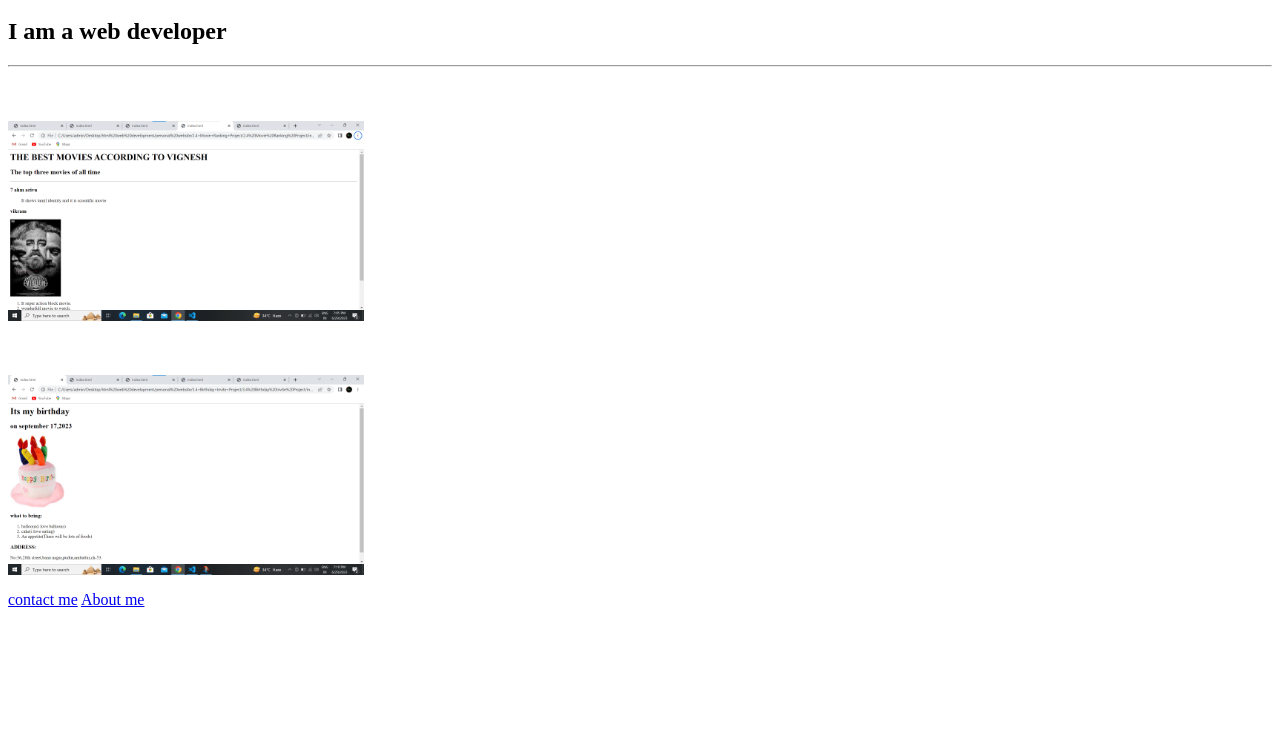
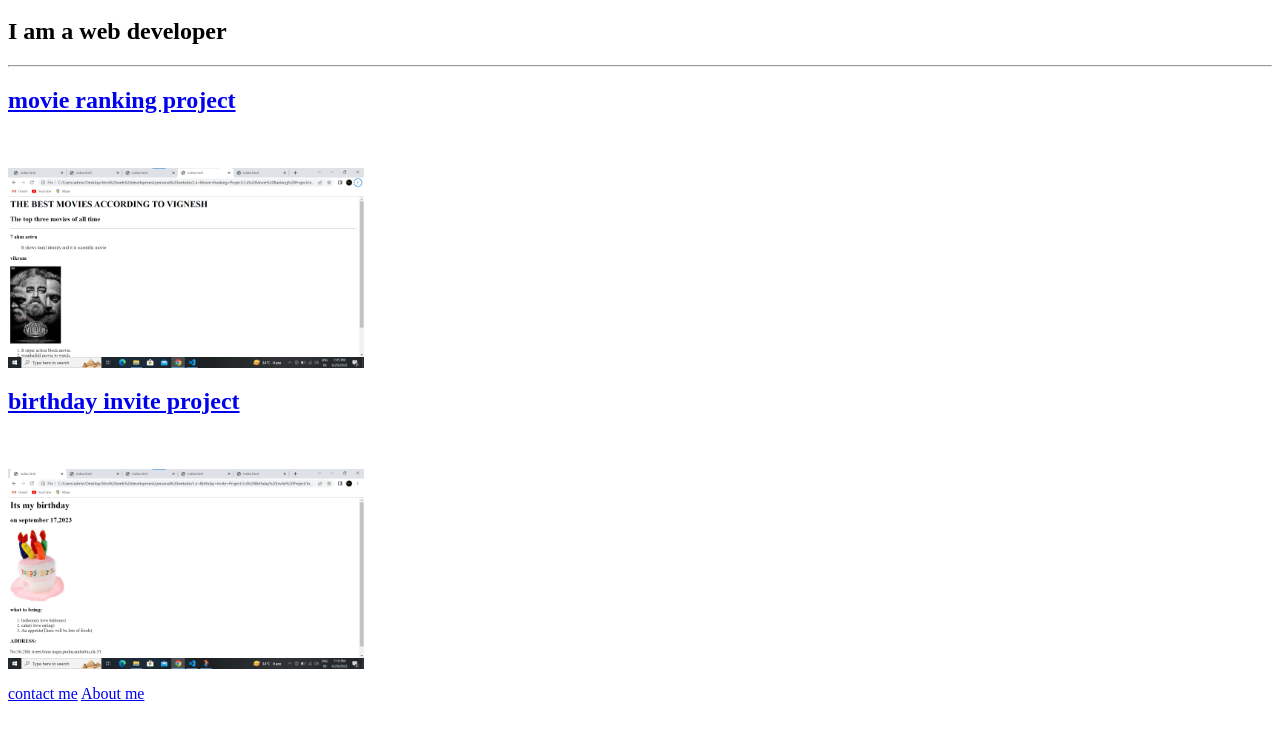
Before and after one commit to Vignesh-murthy/my-site, a plain HTML site: page index.html in a window 1280 px wide. Shown: the part 48-788 px from the top of the page. Drawn offline with Linux system fonts and the light colour scheme.

Commit message:
Update index.html

```diff
--- a/index.html
+++ b/index.html
@@ -3,11 +3,11 @@
 <ol></ol>
 <hr />
 
-<h2><a href="./movie-ranking.html"></a></h2><br />
+<h2><a href="./movie-ranking.html">movie ranking project</a></h2><br />
 <ol></ol>
 <img src="./image1.png" height="200">
 <ol></ol>
-<h2><a href="./birthday-invite.html"></a></h2><br>
+<h2><a href="./birthday-invite.html">birthday invite project</a></h2><br>
 <ol></ol>
 <img src="./image2.png" height="200">
 <ol></ol>
```
